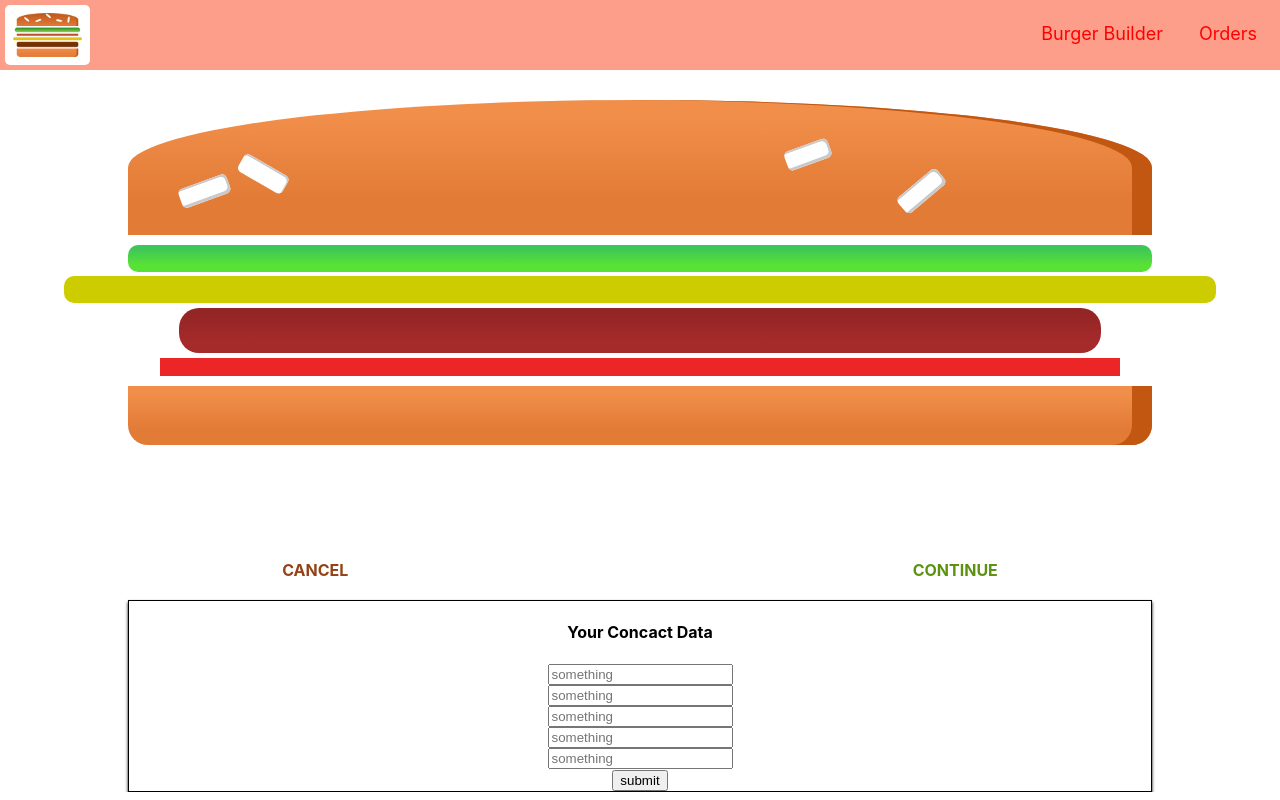
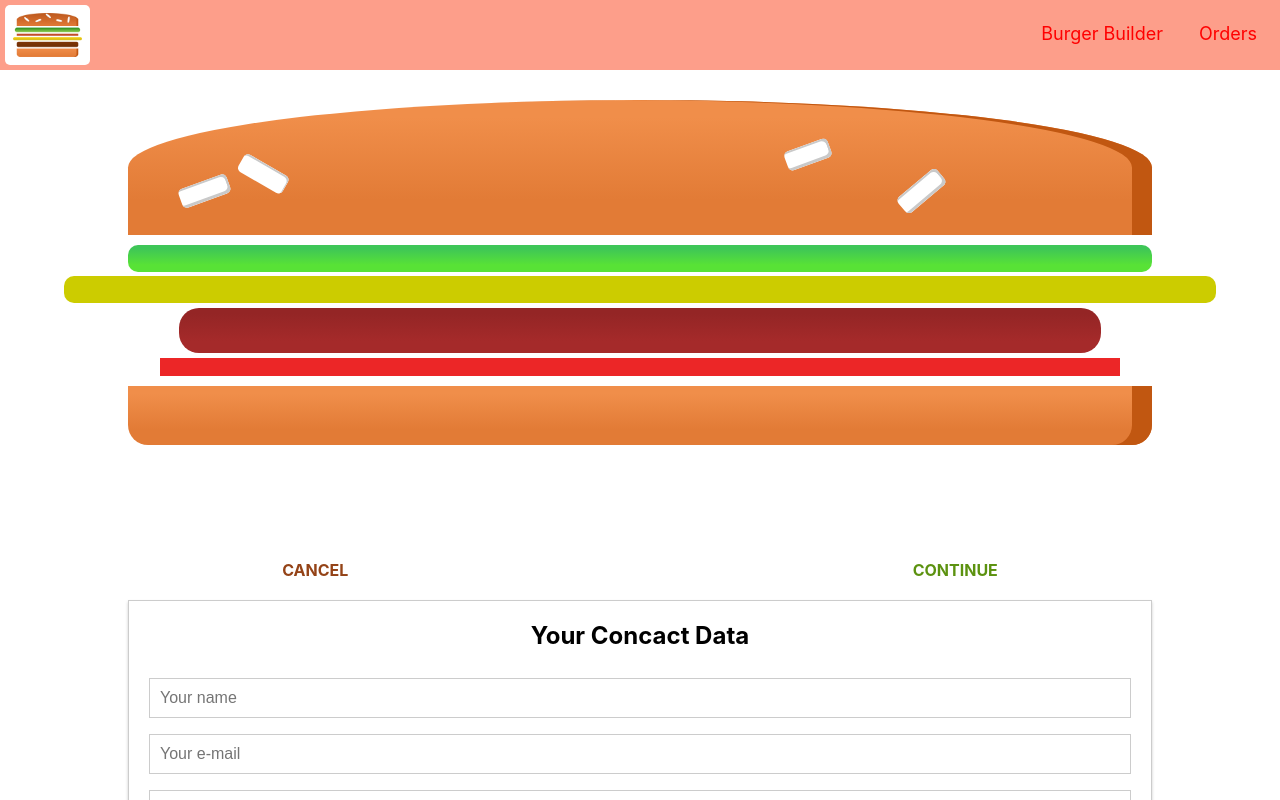
Before and after one commit to phamthanhtrungg/burger-builder, a React (Create React App) app: page /check-out/contact-data in a window 1280 px wide. Shown: the top 800 px of the page. Built offline with nearby package versions, Linux system fonts and the light colour scheme.

Commit message:
populate infomation to input

```diff
--- a/package.json
+++ b/package.json
@@ -4,6 +4,7 @@
   "private": true,
   "dependencies": {
     "axios": "^0.19.0",
+    "lodash": "^4.17.15",
     "prop-types": "^15.7.2",
     "react": "^16.12.0",
     "react-dom": "^16.12.0",
--- a/src/components/CheckOut/ContactData/ContactData.js
+++ b/src/components/CheckOut/ContactData/ContactData.js
@@ -4,14 +4,68 @@ import PropTypes from 'prop-types'
 import classes from './ContactData.module.css';
 import axios from '../../../axios-instance';
 import Spinner from '../../UI/Spinner/Spinner';
+import Input from '../../UI/Input/Input';
+import Button from '../../UI/Button/Button';
 
 class ContactData extends Component {
     state = {
+        orderForm: {
+            name: {
+                elementType: 'input',
+                elementConfig: {
+                    type: 'text',
+                    placeholder: 'Your name',
+                    name: 'name'
+                },
+                value: ''
+            },
+            email: {
+                elementType: 'input',
+                elementConfig: {
+                    type: 'email',
+                    placeholder: 'Your e-mail',
+                    name: 'email'
+                },
+                value: ''
+            },
+            phone: {
+                elementType: 'input',
+                elementConfig: {
+                    type: 'text',
+                    placeholder: 'Your phone',
+                    name: 'phone'
+                },
+                value: ''
+            },
+            country: {
+                elementType: 'input',
+                elementConfig: {
+                    type: 'text',
+                    placeholder: 'Your country',
+                    name: 'country'
+                },
+                value: ''
+            },
+            deliveryMethods: {
+                elementType: 'select',
+                elementConfig: {
+                    options: [{ value: 'fastest', displayName: 'Fastest' }, { value: 'cheapest', displayName: 'Cheapest' }],
+                    name: 'deliveryMethods'
+                },
+                value: ''
+            }
+        },
         isSending: false
     }
     componentDidMount() {
         console.log(this.state);
     }
+    //#region  onChange for input handler
+    inputOnChangeHandler = (e) => {
+        console.log(`value: ${e.target.value} name: ${e.target.name}`);
+    }
+    //#endregion
+    //#region submit order
     submitOrderHandler = (e) => {
         e.preventDefault();
         this.setState({ isSending: true })
@@ -33,27 +87,35 @@ class ContactData extends Component {
                 this.setState({ isSending: false });
                 this.props.history.push('/');
             })
-
     }
+    //#endregion
     render() {
+        let formElements = [];
+        for (let key in this.state.orderForm) {
+            formElements.push({
+                id: key,
+                config: this.state.orderForm[key]
+            });
+        }
         let form = <Spinner />
         if (!this.state.isSending) {
             form = (
-                <div>
-                    <h4>Your Concact Data</h4>
-                    <form onSubmit={this.submitOrderHandler}>
-                        <input type="text" placeholder="something" />
-                        <input type="text" placeholder="something" />
-                        <input type="text" placeholder="something" />
-                        <input type="text" placeholder="something" />
-                        <input type="text" placeholder="something" />
-                        <button type="submit">submit</button>
-                    </form>
-                </div>
+                <form onSubmit={this.submitOrderHandler}>
+                    {formElements.map(fE => {
+                        return <Input
+                            key={fE.id}
+                            elementType={fE.config.elementType}
+                            elementConfig={fE.config.elementConfig}
+                            value={fE.config.value}
+                            inputOnChange={this.inputOnChangeHandler} />
+                    })}
+                    <Button type="submit">submit</Button>
+                </form>
             );
         }
         return (
             <div className={classes.container}>
+                <h2>Your Concact Data</h2>
                 {form}
             </div>
         );
--- a/src/components/CheckOut/ContactData/ContactData.module.css
+++ b/src/components/CheckOut/ContactData/ContactData.module.css
@@ -2,8 +2,8 @@
     box-sizing: border-box;
     width: 80%;
     margin: auto;
-    border: 1px solid;
-    box-shadow: 0px 2px 3px black;
+    border: 1px solid #ccc;
+    box-shadow: 0px 2px 3px #ccc;
     text-align: center;
 }
 
--- /dev/null
+++ b/src/components/UI/Input/Input.js
@@ -0,0 +1,48 @@
+import React from 'react'
+import PropTypes from 'prop-types'
+
+import classes from './Input.module.css';
+
+const Input = props => {
+    let inputElement = null;
+    switch (props.elementType) {
+        case 'input':
+            inputElement = <input onChange={props.inputOnChange}
+                className={classes.inputElement}
+                {...props.elementConfig}
+                value={props.value} />
+            break;
+        case 'textarea':
+            inputElement = <textarea onChange={props.inputOnChange}
+                className={classes.inputElement}
+                {...props.elementConfig}
+                value={props.value} />
+            break;
+        case 'select':
+            inputElement = <select className={classes.inputElement} onChange={props.inputOnChange}>
+                {props.elementConfig.options.map(key => {
+                    return <option key={key.value} value={key.value}>{key.displayName}</option>
+                })}
+            </select>
+            break;
+        default:
+            inputElement = <input onChange={props.inputOnChange}
+                className={classes.inputElement}
+                {...props.elementConfig}
+                value={props.value} />
+            break;
+    }
+    return (
+        <div className={classes.container}>
+            <label>{props.label}</label>
+            {inputElement}
+        </div>
+    )
+}
+
+Input.propTypes = {
+    inputtype: PropTypes.string.isRequired,
+    inputOnChange: PropTypes.func.isRequired
+}
+
+export default Input
--- /dev/null
+++ b/src/components/UI/Input/Input.module.css
@@ -0,0 +1,18 @@
+.container {
+    width: 100%;
+    padding: 8px 20px;
+    box-sizing: border-box;
+}
+
+.inputElement {
+    width: 100%;
+    padding: 10px;
+    outline: none;
+    border:1px solid #ccc;
+    font-size: inherit;
+    box-sizing: border-box;
+}
+.inputElement:focus{
+    background-color:#ccc;
+    outline:none;
+}
```
